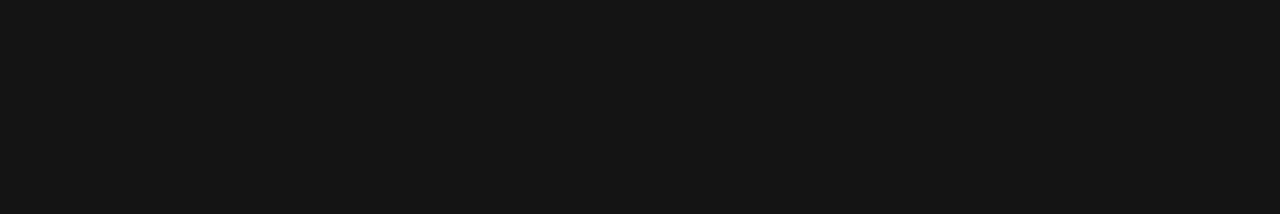
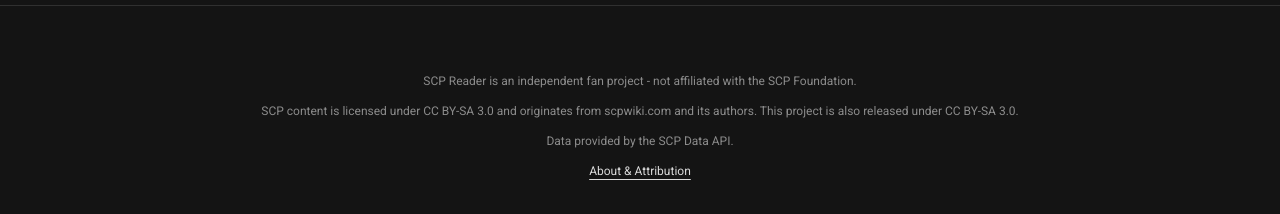
Before and after one commit to edwardstone1337/SCP, a Next.js app: page / in a window 1280 px wide. Shown: the part 872-1086 px from the top of the page. Before the commit the page ends 877 px from the top, so only its background shows below. Built offline with nearby package versions, Linux system fonts and the light colour scheme; no server answers; the database is empty.

Commit message:
Add site footer, about page, and SCP author attribution

```diff
--- /dev/null
+++ b/app/about/page.tsx
@@ -0,0 +1,143 @@
+import type { CSSProperties } from 'react'
+import { Main } from '@/components/ui/main'
+import { Container } from '@/components/ui/container'
+import { Card } from '@/components/ui/card'
+import { Stack } from '@/components/ui/stack'
+import { Heading, Text } from '@/components/ui/typography'
+
+const sectionHeadingStyle: CSSProperties = {
+  fontSize: 'var(--font-size-lg)',
+  lineHeight: 'var(--line-height-lg)',
+  color: 'var(--color-text-primary)',
+}
+
+const paragraphStyle: CSSProperties = {
+  color: 'var(--color-text-secondary)',
+  fontSize: 'var(--font-size-base)',
+  lineHeight: 'var(--line-height-base)',
+}
+
+const linkStyle: CSSProperties = {
+  color: 'var(--color-text-secondary)',
+  textDecoration: 'underline',
+  textUnderlineOffset: 'var(--border-width-thick)',
+}
+
+export default function AboutPage() {
+  return (
+    <Main>
+      <Container size="md">
+        <Card padding="lg">
+          <Stack direction="vertical" gap="section">
+            <Stack direction="vertical" gap="normal">
+              <Heading level={2}>About SCP Reader</Heading>
+            </Stack>
+
+            <section aria-labelledby="about-what-is-this">
+              <Stack direction="vertical" gap="normal">
+                <h2 id="about-what-is-this" style={sectionHeadingStyle}>
+                  What is this?
+                </h2>
+                <Text style={paragraphStyle}>
+                  SCP Reader is an independent fan-built reading companion for the SCP Foundation
+                  collaborative fiction archive. It helps readers track their progress across the
+                  full catalogue of SCP entries - bookmark articles, mark them as read, and pick up
+                  where they left off.
+                </Text>
+                <Text style={paragraphStyle}>
+                  This project is not affiliated with, endorsed by, or officially connected to the
+                  SCP Foundation wiki or its staff.
+                </Text>
+              </Stack>
+            </section>
+
+            <section aria-labelledby="about-content-license">
+              <Stack direction="vertical" gap="normal">
+                <h2 id="about-content-license" style={sectionHeadingStyle}>
+                  Content License
+                </h2>
+                <Text style={paragraphStyle}>
+                  All SCP Foundation content - including article text, titles, and associated
+                  concepts - is licensed under Creative Commons Attribution-ShareAlike 3.0 Unported
+                  (CC BY-SA 3.0) and originates from{' '}
+                  <a href="https://scpwiki.com" data-variant="default" style={linkStyle}>
+                    scpwiki.com
+                  </a>{' '}
+                  and its authors.
+                </Text>
+                <Text style={paragraphStyle}>
+                  SCP Reader, as a derivative work, is also released under{' '}
+                  <a
+                    href="https://creativecommons.org/licenses/by-sa/3.0/"
+                    data-variant="default"
+                    style={linkStyle}
+                  >
+                    CC BY-SA 3.0
+                  </a>
+                  . You are free to share and adapt this work under the same license terms.
+                </Text>
+              </Stack>
+            </section>
+
+            <section aria-labelledby="about-data-source">
+              <Stack direction="vertical" gap="normal">
+                <h2 id="about-data-source" style={sectionHeadingStyle}>
+                  Data Source
+                </h2>
+                <Text style={paragraphStyle}>
+                  Article data is provided by the{' '}
+                  <a
+                    href="https://scp-data.tedivm.com"
+                    data-variant="default"
+                    style={linkStyle}
+                  >
+                    SCP Data API
+                  </a>{' '}
+                  (maintained by tedivm), a daily-updated static dataset of the SCP Wiki. The API
+                  itself is not affiliated with the SCP Wiki.
+                </Text>
+              </Stack>
+            </section>
+
+            <section aria-labelledby="about-author-attribution">
+              <Stack direction="vertical" gap="normal">
+                <h2 id="about-author-attribution" style={sectionHeadingStyle}>
+                  Author Attribution
+                </h2>
+                <Text style={paragraphStyle}>
+                  Individual SCP articles are written by contributors to the SCP Wiki. Where
+                  available, the original author is credited on each article page. For full
+                  revision history, visit the original entry on{' '}
+                  <a href="https://scpwiki.com" data-variant="default" style={linkStyle}>
+                    scpwiki.com
+                  </a>
+                  .
+                </Text>
+              </Stack>
+            </section>
+
+            <section aria-labelledby="about-contact">
+              <Stack direction="vertical" gap="normal">
+                <h2 id="about-contact" style={sectionHeadingStyle}>
+                  Contact
+                </h2>
+                <Text style={paragraphStyle}>
+                  SCP Reader is built by Edward Stone. For questions, concerns, or attribution
+                  requests, reach out via{' '}
+                  <a
+                    href="https://edwardstone.design"
+                    data-variant="default"
+                    style={linkStyle}
+                  >
+                    edwardstone.design
+                  </a>
+                  .
+                </Text>
+              </Stack>
+            </section>
+          </Stack>
+        </Card>
+      </Container>
+    </Main>
+  )
+}
--- a/app/layout.tsx
+++ b/app/layout.tsx
@@ -5,6 +5,7 @@
 import { SkipLink } from "@/components/ui/skip-link";
 import { Navigation } from "@/components/navigation";
 import { ModalProvider } from "@/components/ui/modal-provider";
+import { SiteFooter } from "@/components/ui/site-footer";
 import { SharedFooter } from "@/components/shared-footer";
 
 const roboto = Roboto({
@@ -39,6 +40,7 @@
           <SkipLink />
           <Navigation />
           <QueryProvider>{children}</QueryProvider>
+          <SiteFooter />
           <SharedFooter />
         </ModalProvider>
       </body>
--- a/app/scp/[id]/scp-reader.tsx
+++ b/app/scp/[id]/scp-reader.tsx
@@ -105,7 +105,7 @@
             <div className="reader-header-row">
               <Stack direction="vertical" gap="tight">
                 <Heading level={1}>{scp.title}</Heading>
-                <Stack direction="horizontal" gap="tight" align="center">
+                <Stack direction="horizontal" gap="tight" align="center" style={{ flexWrap: 'wrap' }}>
                   <Text variant="secondary" size="sm">
                     ★ {scp.rating}
                   </Text>
@@ -113,6 +113,27 @@
                     •
                   </Text>
                   <Mono size="sm">{scp.scp_id}</Mono>
+                  <Text size="sm" style={{ color: 'var(--color-text-muted)' }}>
+                    {content?.creator ? (
+                      <>
+                        Written by <span style={{ color: 'var(--color-text-secondary)' }}>{content.creator}</span>{' '}
+                        ·{' '}
+                      </>
+                    ) : null}
+                    <a
+                      href={content?.url ?? scp.url}
+                      target="_blank"
+                      rel="noopener noreferrer"
+                      data-variant="default"
+                      style={{
+                        color: 'var(--color-text-secondary)',
+                        textDecoration: 'underline',
+                        textUnderlineOffset: 'var(--border-width-thick)',
+                      }}
+                    >
+                      View original on SCP Wiki
+                    </a>
+                  </Text>
                 </Stack>
               </Stack>
               <div className="reader-header-actions">
--- /dev/null
+++ b/components/ui/site-footer.tsx
@@ -0,0 +1,57 @@
+import type { CSSProperties } from 'react'
+import { Container } from '@/components/ui/container'
+import { Link } from '@/components/ui/link'
+import { Stack } from '@/components/ui/stack'
+
+const bodyTextStyle: CSSProperties = {
+  color: 'var(--color-text-muted)',
+  fontSize: 'var(--font-size-xs)',
+  lineHeight: 'var(--line-height-sm)',
+}
+
+const linkStyle: CSSProperties = {
+  color: 'var(--color-text-secondary)',
+  fontSize: 'var(--font-size-xs)',
+  lineHeight: 'var(--line-height-sm)',
+  textDecoration: 'underline',
+  textUnderlineOffset: 'var(--border-width-thick)',
+}
+
+export function SiteFooter() {
+  return (
+    <footer
+      role="contentinfo"
+      aria-label="Site licensing and attribution"
+      style={{
+        borderTop: 'var(--border-width-normal) solid var(--color-surface-border)',
+        paddingTop: 'var(--spacing-section-gap)',
+        paddingBottom: 'var(--spacing-section-gap)',
+      }}
+    >
+      <Container size="lg">
+        <div
+          style={{
+            paddingLeft: 'var(--spacing-page-padding)',
+            paddingRight: 'var(--spacing-page-padding)',
+          }}
+        >
+          <Stack direction="vertical" gap="tight" align="center" style={{ textAlign: 'center' }}>
+            <p style={bodyTextStyle}>
+              SCP Reader is an independent fan project - not affiliated with the SCP Foundation.
+            </p>
+            <p style={bodyTextStyle}>
+              SCP content is licensed under CC BY-SA 3.0 and originates from scpwiki.com and its
+              authors. This project is also released under CC BY-SA 3.0.
+            </p>
+            <p style={bodyTextStyle}>
+              Data provided by the SCP Data API.
+            </p>
+            <Link href="/about" variant="default" style={linkStyle}>
+              About &amp; Attribution
+            </Link>
+          </Stack>
+        </div>
+      </Container>
+    </footer>
+  )
+}
--- a/lib/hooks/use-scp-content.ts
+++ b/lib/hooks/use-scp-content.ts
@@ -5,6 +5,8 @@
 interface ScpContent {
   raw_content: string
   raw_source: string
+  creator?: string
+  url?: string
 }
 
 interface ContentResponse {
@@ -52,6 +54,16 @@
     retryDelay: (attempt) => Math.min(1000 * 2 ** attempt, 5000),
     staleTime: 60 * 60 * 1000, // 1 hour (content rarely changes)
     gcTime: 24 * 60 * 60 * 1000, // 24 hours
-    select: (data) => data[scpId] || null,
+    select: (data) => {
+      const entry = data[scpId]
+      if (!entry) return null
+
+      return {
+        raw_content: entry.raw_content,
+        raw_source: entry.raw_source,
+        creator: entry.creator,
+        url: entry.url,
+      }
+    },
   })
 }
```
Also changed, not shown: 2 other files (tests, documents, lock files or other folders).
